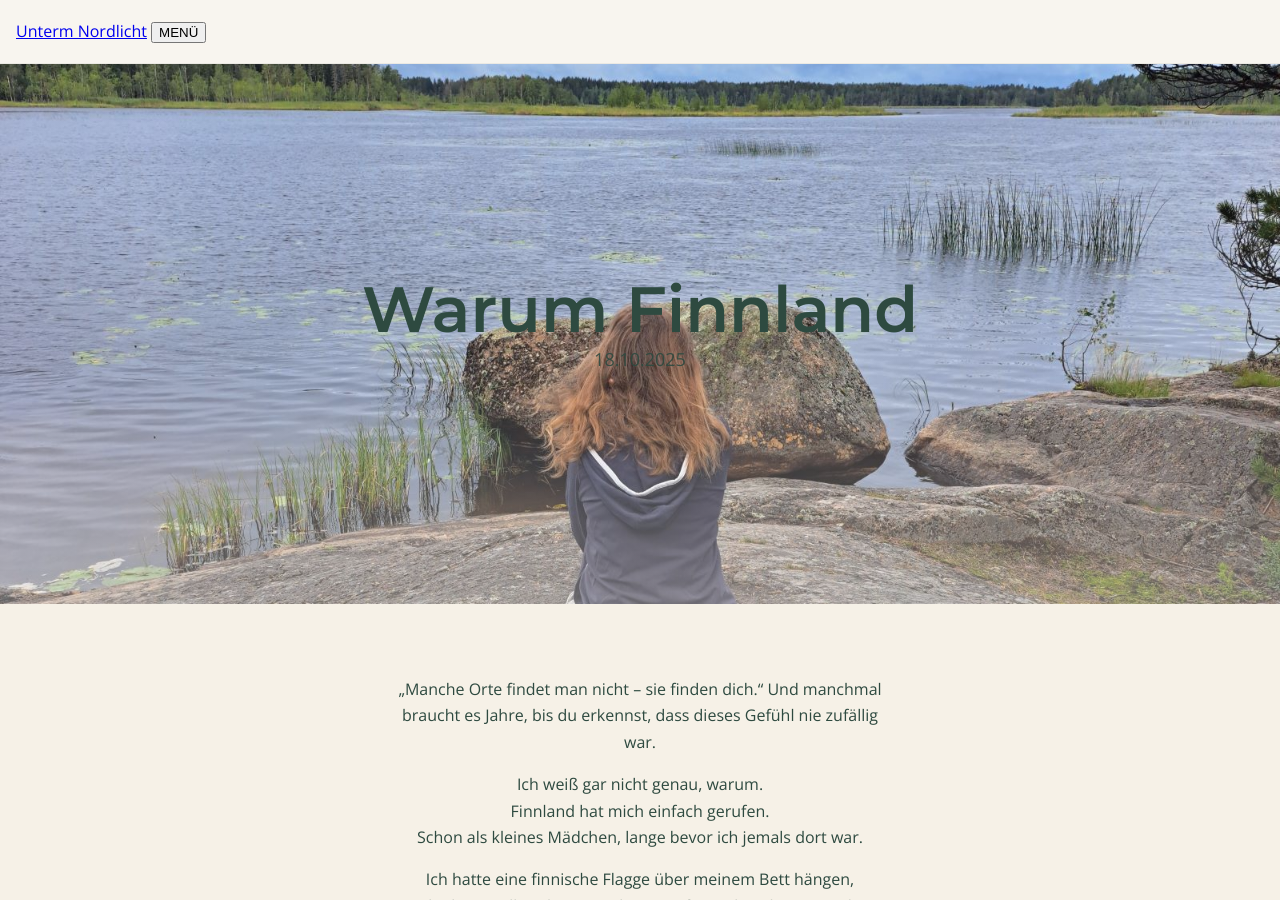
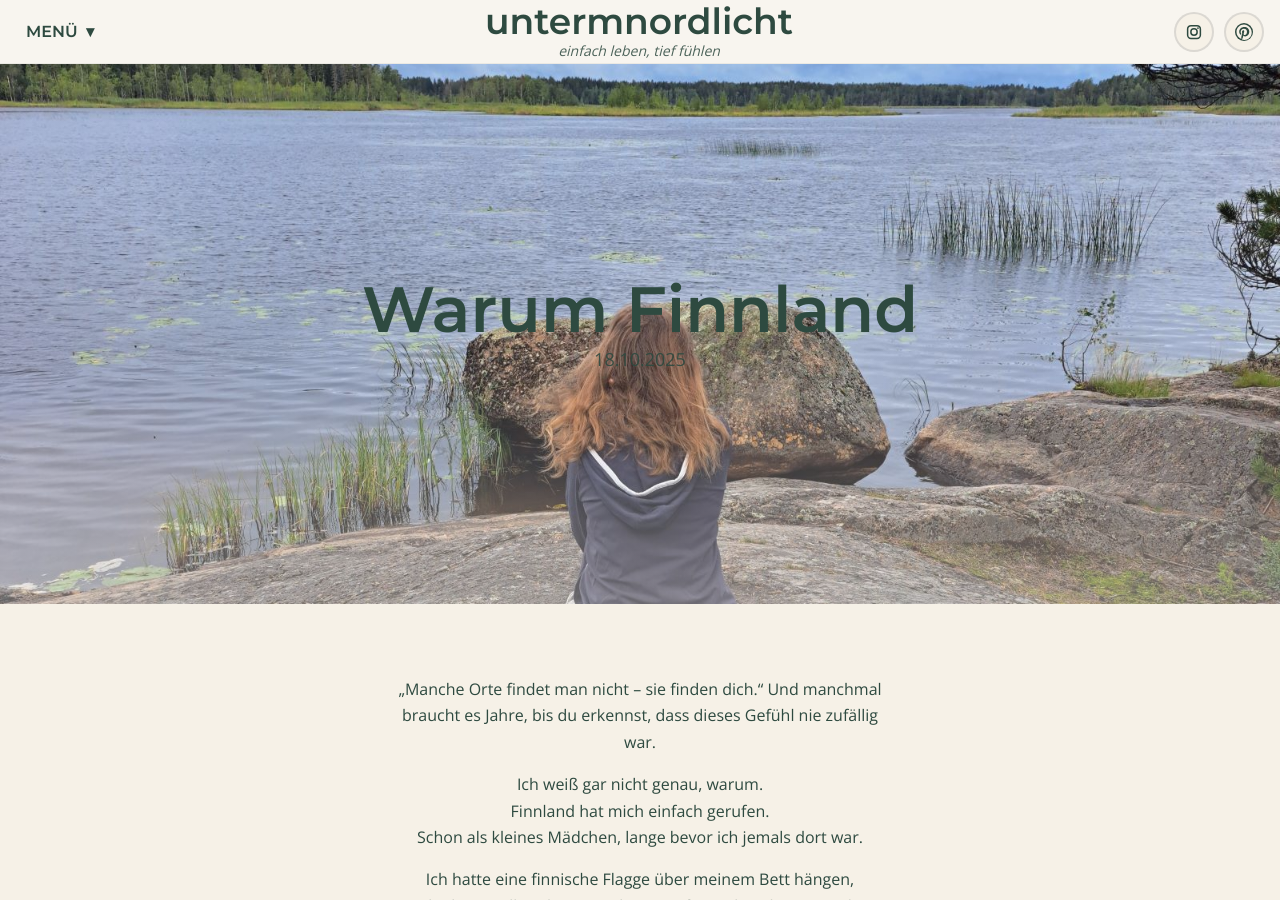
Before and after one commit to untermnordlicht/untermnordlicht, a Jekyll site: the page built from _posts/2025-10-18-warum-finnland.md, in a window 1280 px wide and 900 px high. Built offline with Jekyll 4.4.1, drawn with Linux system fonts in a browser that asks for light colours.

Commit message:
Update post.html

```diff
--- a/_layouts/post.html
+++ b/_layouts/post.html
@@ -10,17 +10,41 @@
 </head>
 <body>
   <header class="topbar">
-    <div class="container">
-      <a class="brand" href="/">Unterm Nordlicht</a>
-      <button class="menu-toggle" aria-expanded="false" aria-controls="hauptmenue" aria-label="Menü öffnen">MENÜ</button>
-      <nav id="hauptmenue" hidden>
-        <a href="/">Start</a>
-        <a href="/galerie.html">Fotos</a>
-        <a href="/kontakt.html">Kontakt</a>
-        <a href="/blog.html" aria-current="page">Blog</a>
-      </nav>
+  <nav class="nav-left">
+    <button class="menu-button" aria-expanded="false" aria-controls="menu-panel">
+      MENÜ <span class="chev">▾</span>
+    </button>
+    <div id="menu-panel" class="menu-panel" role="menu">
+      <a role="menuitem" href="index.html" class="active">Startseite</a>
+      <a role="menuitem" href="bilder.html">Bilder</a>
+      <a role="menuitem" href="ueber-uns.html">Über uns</a>
     </div>
-  </header>
+  </nav>
+  <div class="brand">
+    <h1><a href="index.html">untermnordlicht</a></h1>
+    <p class="motto">einfach leben, tief fühlen</p>
+  </div>
+  <div class="nav-right socials">
+    <!-- Instagram -->
+    <a class="social-link" href="https://instagram.com/untermnordlicht" target="_blank" rel="noopener" aria-label="Instagram">
+      <span class="icon-badge">
+        <svg viewBox="0 0 24 24" width="18" height="18" aria-hidden="true">
+          <rect x="3.5" y="3.5" width="17" height="17" rx="4.5" ry="4.5" fill="none" stroke="var(--forest)" stroke-width="2"/>
+          <circle cx="12" cy="12" r="4.2" fill="none" stroke="var(--forest)" stroke-width="2"/>
+          <circle cx="17.3" cy="6.7" r="1.2" fill="var(--forest)"/>
+        </svg>
+      </span>
+    </a>
+    <!-- Pinterest (grüner Kreis + ivory P) -->
+    <a class="social-link" href="https://pinterest.com/untermnordlicht" target="_blank" rel="noopener" aria-label="Pinterest">
+      <span class="icon-badge">
+        <svg viewBox="0 0 24 24" width="18" height="18" aria-hidden="true">
+          <circle cx="12" cy="12" r="12" fill="var(--forest)"></circle>
+          <path fill="var(--ivory)" d="M12 2C6.48 2 2 6.48 2 12c0 4.2 2.67 7.8 6.45 9.18-.09-.78-.17-1.97.04-2.82.18-.76 1.16-4.84 1.16-4.84s-.29-.58-.29-1.43c0-1.34.78-2.35 1.75-2.35.83 0 1.23.62 1.23 1.36 0 .83-.53 2.07-.8 3.22-.23.96.48 1.75 1.42 1.75 1.7 0 3.01-1.8 3.01-4.4 0-2.3-1.66-3.91-4.03-3.91-2.75 0-4.37 2.06-4.37 4.19 0 .83.32 1.72.73 2.21.08.1.09.19.07.29-.08.32-.26 1.01-.3 1.15-.05.18-.15.22-.35.13-1.3-.61-2.1-2.52-2.1-4.06 0-3.3 2.4-6.34 6.93-6.34 3.64 0 6.47 2.6 6.47 6.07 0 3.62-2.28 6.54-5.45 6.54-1.07 0-2.07-.56-2.41-1.22l-.66 2.53c-.24.93-.88 2.09-1.31 2.8.99.31 2.03.47 3.11.47 5.52 0 10-4.48 10-10S17.52 2 12 2z"/>
+      </span>
+    </a>
+  </div>
+</header>
 
   <section class="hero" style="--hero:url('{{ page.image | default: site.default_image }}')">
     <div class="hero-overlay"></div>
```
